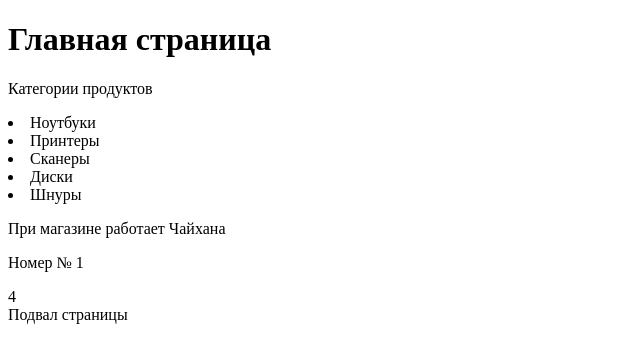
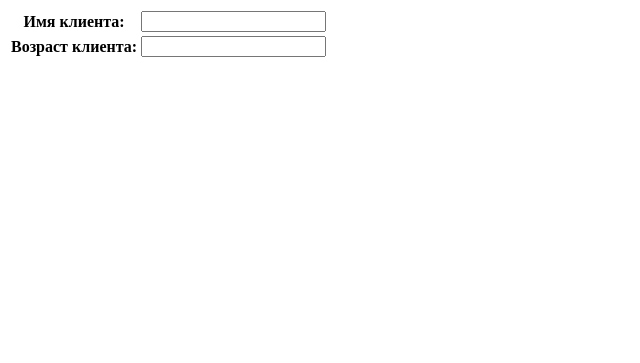
Before and after one commit to Mezerx/Web_1, a Django app: page / in a window 1280 px wide. Shown: the top 363 px of the page, without its empty margins (0-640 px from the left). Run offline with Django 4.2, Linux system fonts and the light colour scheme.

Commit message:
формы

```diff
--- /dev/null
+++ b/hello/firstapp/forms.py
@@ -0,0 +1,7 @@
+from django import forms
+
+
+
+class UserForm(forms.Form):
+    name = forms.CharField(label="Имя клиента")
+    age = forms.IntegerField(label="Возраст клиента")
--- a/hello/firstapp/views.py
+++ b/hello/firstapp/views.py
@@ -1,12 +1,12 @@
 from django.shortcuts import render
-from django.http import *
+from .forms import UserForm
 
 
 # Create your views here.
 
 def index(request):
-    cat = ["Ноутбуки", "Принтеры", "Сканеры", "Диски", "Шнуры"]
-    return render(request, "firstapp/index.html", context={"cat": cat})
+    userform = UserForm()
+    return render(request, "firstapp/index.html", {"form":userform})
 
 def about(request):
     return HttpResponse("About")
--- a/hello/templates/firstapp/index.html
+++ b/hello/templates/firstapp/index.html
@@ -1,17 +1,11 @@
-{% extends "firstapp/base.html" %}
-{% block title%} Index {% endblock title %}
-{% block header%}Главная страница{% endblock header %}
-{% block content %}
-<p>Категории продуктов</p>
-{% for i in cat %}
-    <li>{{i}}</li>
-  {% empty %}
-    <li>Категории продуктов отсутствуют</li>
-  {% endfor %}
-{% with name="Чайхана" nom=1%}
-<div>
-    <p>При магазине работает {{ name }}</p>
-    <p>Номер № {{ nom }}</p>
-</div>
-{% endwith %}4
-{% endblock content %}
+<!DOCTYPE html>
+<html lang="en">
+<head>
+    <meta charset="UTF-8">
+    <title>форма Django!</title>
+</head>
+<body>
+<table>
+    {{ form }}
+</table>
+</html>
```
